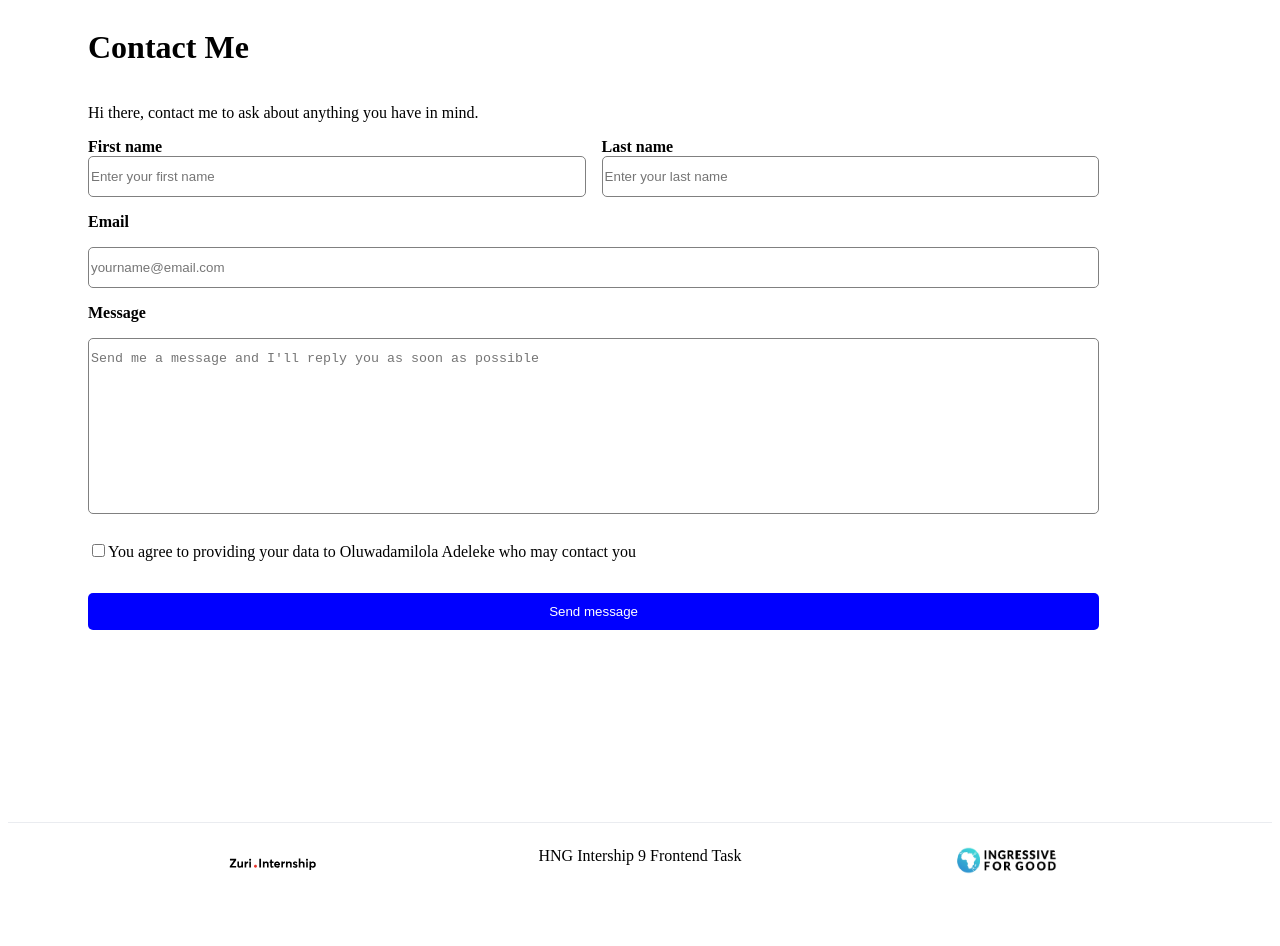
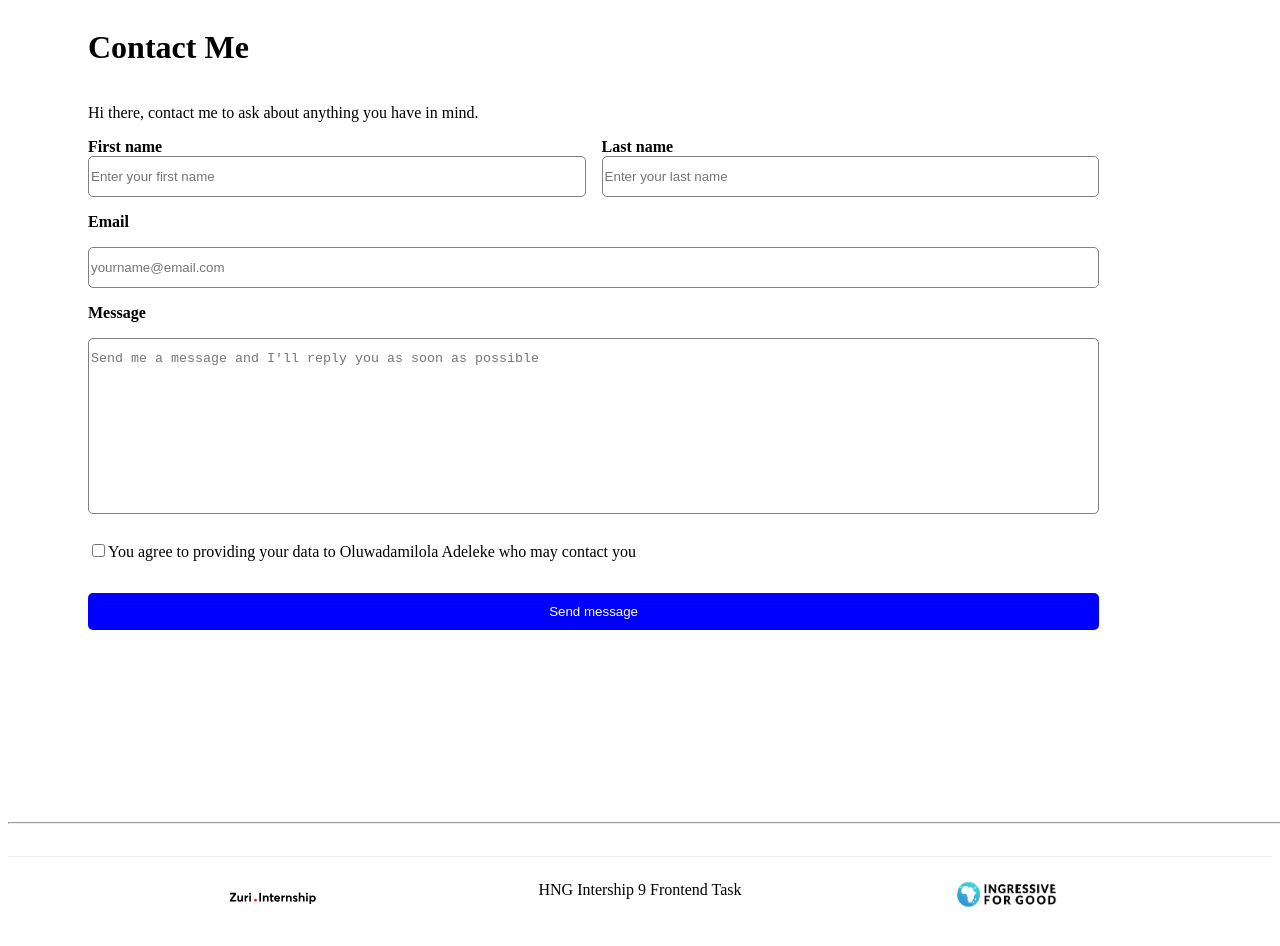
Before and after one commit to od-adeleke/Landing-Page, a React (Create React App) app: page /contact in a window 1280 px wide. Shown: the top 946 px of the page. Before the commit the page ends 915 px from the top, so only its background shows below. Built offline with nearby package versions, Linux system fonts and the light colour scheme.

Commit message:
chore: code maintenance

```diff
--- a/src/App.js
+++ b/src/App.js
@@ -15,6 +15,10 @@ function App() {
         </Routes>
       </Router>
 
+      <div>
+        <hr/>
+      </div>
+
       <footer>
         <img src={Zuri} alt="Zuri logo"/>
 
```
